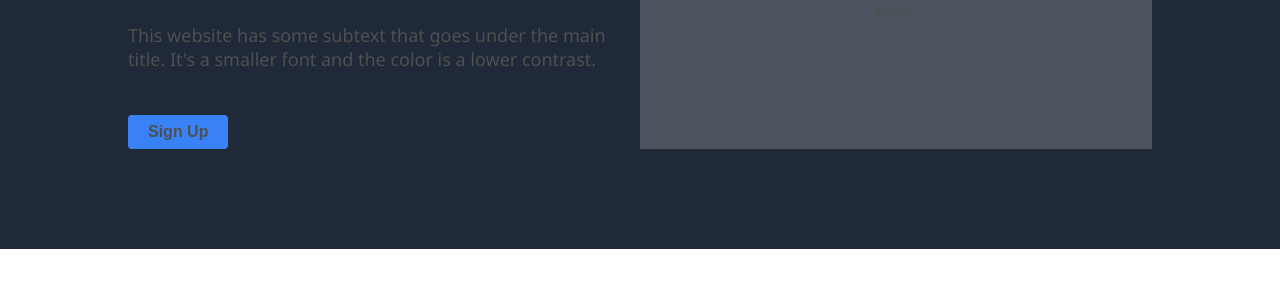
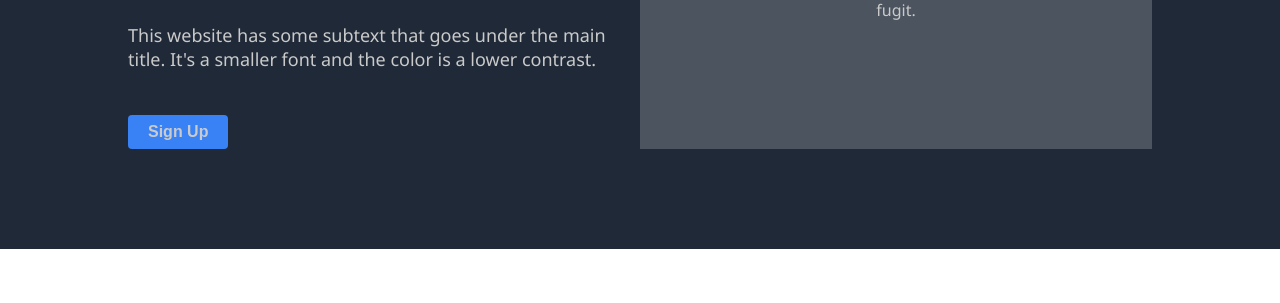
Before and after one commit to lesYeauxSansVisage/landing_page, a plain HTML site: page index.html in a window 1280 px wide. Shown: the part 299-602 px from the top of the page. Drawn offline with Linux system fonts and the light colour scheme.

Commit message:
changed text colors

```diff
--- a/style.css
+++ b/style.css
@@ -11,7 +11,7 @@
   --main-color: #1f2937;
   --secondary-color: #3882f6;
   --text-color: #f9faf8;
-  --text-secondary-color: #505050;
+  --text-secondary-color: #cacaca;
 }
 
 body {
```
